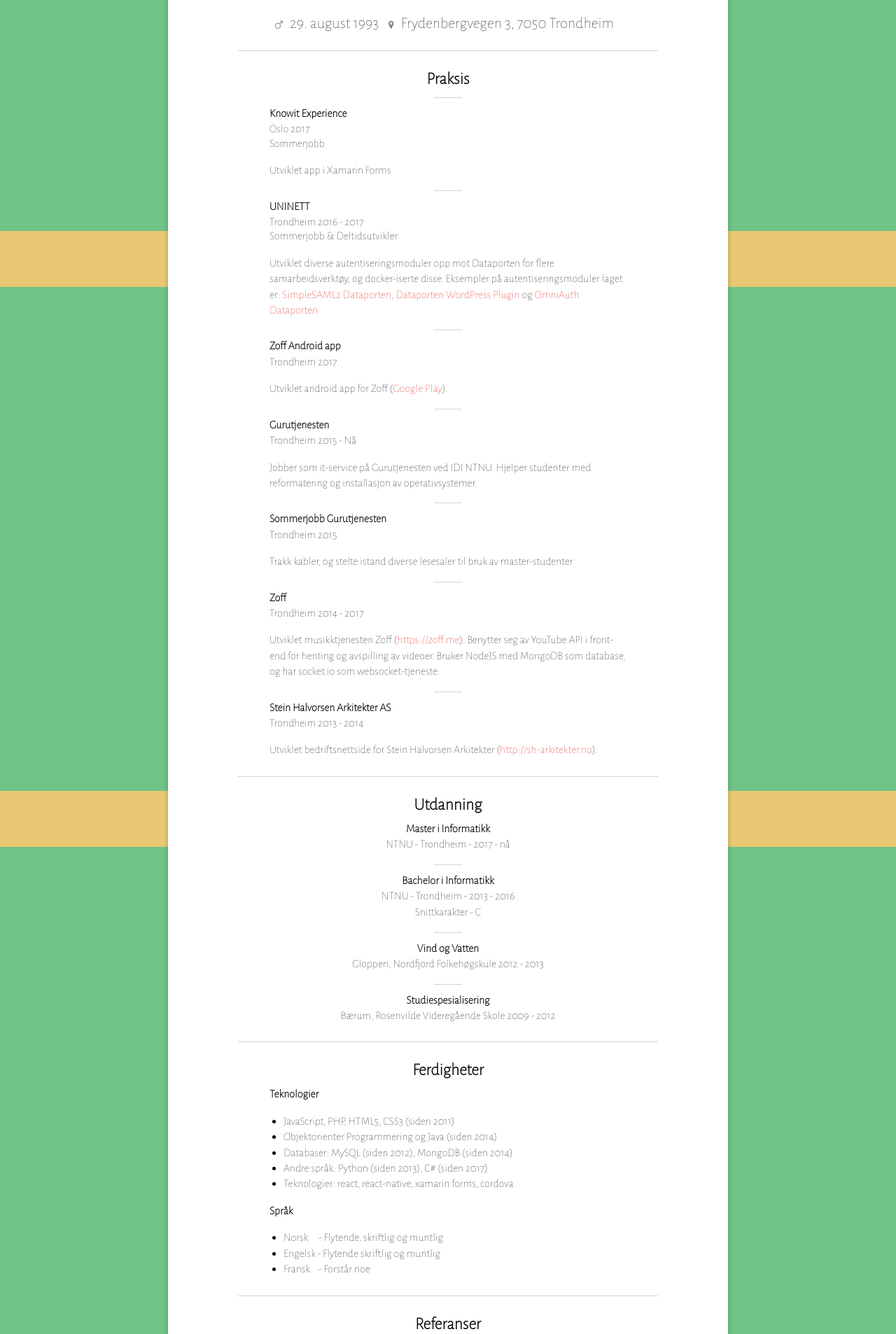
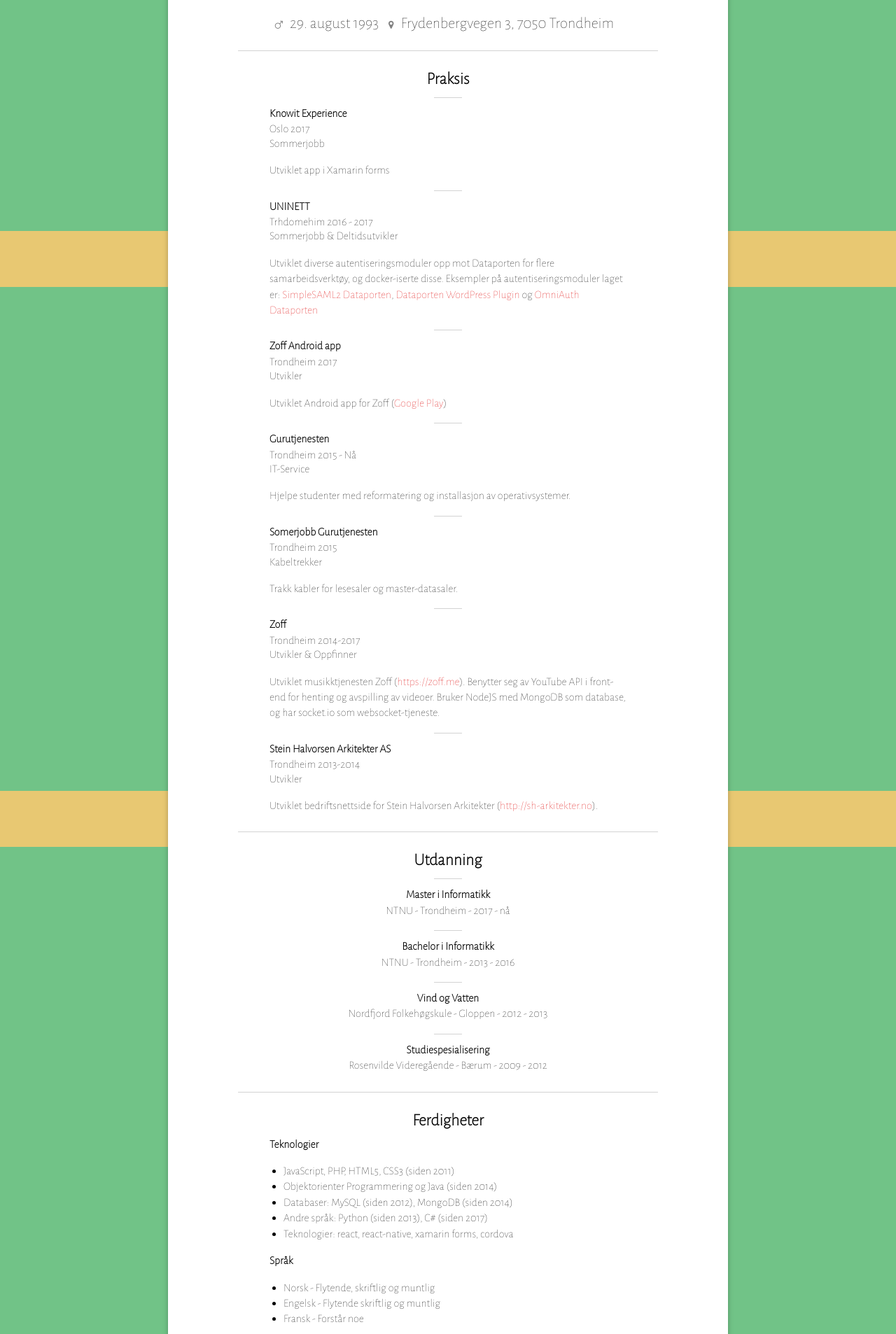
Before and after one commit to kasperrt/cv-template, a PHP site: page / in a window 1280 px wide. Shown: the part 390-2296 px from the top of the page at 70% size. Run offline with PHP 8.4, Linux system fonts and the light colour scheme.

Commit message:
More dynamic cv

```diff
--- a/index.html
+++ /dev/null
@@ -1,170 +0,0 @@
-<!DOCTYPE html>
-<html>
-  <head>
-    <title>CV Kasper Rynning-Tønnesen</title>
-    <link rel="stylesheet" href="style.css" />
-    <meta charset="utf-8" />
-    <link rel="stylesheet" href="font-awesome-4.6.3/css/font-awesome.min.css">
-    <script type="text/javascript">
-      window.addEventListener("load", function(){
-        document.getElementsByClassName("container-content")[0].style.opacity = 1;
-      });
-    </script>
-  </head>
-  <body>
-    <div class="container">
-      <div class="container-content">
-        <header>
-          <div class="me_picture"></div>
-          <span class="my_name">Kasper Rynning-Tønnesen</span>
-
-        </header>
-        <div class="way_contact">
-          <div class="contact_top">
-            <i class="fa fa-envelope-o" aria-hidden="true"></i><a class="mail padding10" href="mailto:kasper@kasperrt.no">kasper@kasperrt.no</a>
-            <i class="fa fa-phone" aria-hidden="true"></i><span class="phone padding10">+47 97 74 04 27</span>
-            <i class="fa fa-globe" aria-hidden="true"></i><a class="homepage padding10" href="http://kasperrt.no/#portfolio">kasperrt.no</a>
-          </div>
-          <div class="contact_bot">
-            <i class="fa fa-mars" aria-hidden="true"></i><span class="born padding10">29. august 1993</span>
-            <i class="fa fa-map-marker" aria-hidden="true"></i><span class="adress padding10">Frydenbergvegen 3, 7050 Trondheim</span>
-          </div>
-        </div>
-        <div class="portfolio">
-          <span class="small_header">Praksis</span>
-          <hr class="done_divider" />
-          <div class="knowit">
-            <p class="mini_header">Knowit Experience</p>
-            <p class="mini_header_date">Oslo 2017</p>
-            <p class="mini_header_title">Sommerjobb</p>
-	          <p class="intro">Utviklet app i Xamarin Forms</p>
-          </div>
-          <hr class="done_divider" />
-          <div class="uninett">
-            <p class="mini_header">UNINETT</p>
-            <p class="mini_header_date">Trondheim 2016 - 2017</p>
-            <p class="mini_header_title">Sommerjobb & Deltidsutvikler</p>
-	          <p class="intro">Utviklet diverse autentiseringsmoduler opp mot Dataporten for flere samarbeidsverktøy, og docker-iserte disse. Eksempler på autentiseringsmoduler laget er: <a href="https://github.com/UNINETT/simplesamlphp-module-dataportenoauth2">SimpleSAML2 Dataporten</a>, <a href="https://github.com/UNINETT/dataporten-wordpress-plugin">Dataporten WordPress Plugin</a> og <a href="https://github.com/UNINETT/omniauth-dataporten">OmniAuth Dataporten</a></p>
-          </div>
-          <hr class="done_divider" />
-          <div class="zoff">
-            <p class="mini_header">Zoff Android app</p>
-            <p class="mini_header_date">Trondheim 2017</p>
-            <p class="intro">Utviklet android app for Zoff (<a href="https://play.google.com/store/apps/details?id=zoff.me.zoff&hl=no">Google Play</a>). </p>
-          </div>
-          <hr class="done_divider" />
-          <div class="gurufast">
-            <p class="mini_header">Gurutjenesten</p>
-            <p class="mini_header_date">Trondheim 2015 - Nå</p>
-            <p class="intro">Jobber som it-service på Gurutjenesten ved IDI NTNU. Hjelper studenter med reformatering og installasjon av operativsystemer.</p>
-          </div>
-          <hr class="done_divider" />
-          <div class="gurusommer">
-            <p class="mini_header">Sommerjobb Gurutjenesten</p>
-            <p class="mini_header_date">Trondheim 2015</p>
-            <p class="intro">Trakk kabler, og stelte istand diverse lesesaler til bruk av master-studenter</p>
-          </div>
-          <hr class="done_divider" />
-          <div class="zoff">
-            <p class="mini_header">Zoff</p>
-            <p class="mini_header_date">Trondheim 2014 - 2017</p>
-            <p class="intro">Utviklet musikktjenesten Zoff (<a href="https://zoff.me">https://zoff.me</a>). Benytter seg av YouTube API i front-end for henting og avspilling av videoer. Bruker NodeJS med MongoDB som database, og har socket.io som websocket-tjeneste.</p>
-          </div>
-          <hr class="done_divider" />
-          <div class="stein">
-            <p class="mini_header">Stein Halvorsen Arkitekter AS</p>
-            <p class="mini_header_date">Trondheim 2013 - 2014</p>
-            <p class="intro">Utviklet bedriftsnettside for Stein Halvorsen Arkitekter (<a href="http://sh-arkitekter.no">http://sh-arkitekter.no</a>).</p>
-          </div>
-        </div>
-        <div class="education">
-          <span class="small_header">Utdanning</span>
-          <!--<div class="ntnu">
-            <p class="mini_header">Master i Informatikk</p>
-            <p class="mini_header_date">NTNU - Trondheim - 2016 til nå</p>
-          </div>
-          <hr class="done_divider" />-->
-          <div class="ntnu">
-            <p class="mini_header">Master i Informatikk</p>
-            <p class="mini_header_date">NTNU - Trondheim - 2017 - nå</p>
-          </div>
-          <hr class="done_divider" />
-          <div class="ntnu">
-            <p class="mini_header">Bachelor i Informatikk</p>
-            <p class="mini_header_date">NTNU - Trondheim - 2013 - 2016</p>
-            <p class="mini_header_grade">Snittkarakter - C</p>
-          </div>
-          <hr class="done_divider" />
-          <div class="fhs">
-            <p class="mini_header">Vind og Vatten</p>
-            <p class="mini_header_date">Gloppen, Nordfjord Folkehøgskule 2012 - 2013</p>
-          </div>
-          <hr class="done_divider" />
-          <div class="vgs">
-            <p class="mini_header">Studiespesialisering</p>
-            <p class="mini_header_date">Bærum, Rosenvilde Videregående Skole 2009 - 2012</p>
-          </div>
-        </div>
-        <div class="skills">
-          <span class="small_header">Ferdigheter</span>
-          <div class="skill_list">
-            <p class="mini_header">Teknologier</p>
-            <ul>
-              <li>
-                JavaScript, PHP, HTML5, CSS3 (siden 2011)
-              </li>
-              <li>
-                Objektorienter Programmering og Java (siden 2014)
-              </li>
-              <li>
-                Databaser: MySQL (siden 2012), MongoDB (siden 2014)
-              </li>
-              <li>
-                Andre språk: Python (siden 2013), C# (siden 2017)
-              </li>
-              <li>
-                Teknologier: react, react-native, xamarin forms, cordova
-              </li>
-            </ul>
-            <p class="mini_header">Språk</p>
-            <ul>
-              <li>
-                Norsk  &nbsp;&nbsp;&nbsp;&nbsp;- Flytende, skriftlig og muntlig
-              </li>
-              <li>
-                Engelsk - Flytende skriftlig og muntlig
-              </li>
-              <li>
-                Fransk &nbsp;&nbsp;&nbsp;- Forstår noe
-              </li>
-            </ul>
-          </div>
-        </div>
-        <div class="referanser">
-          <span class="small_header">Referanser</span>
-          <div class="knowit">
-            <p class="mini_header">Knowit Experience • Jan Petter Hoel</p>
-            <p class="mini_header_date">jan.petter.hoel@knowit.no</p>
-          </div>
-          <hr class="done_divider" />
-          <div class="uninett">
-            <p class="mini_header">UNINETT • Andreas Åkre Solberg</p>
-            <p class="mini_header_date">andreas.solberg@uninett.no</p>
-          </div>
-          <hr class="done_divider" />
-          <div class="gurutjenesten">
-            <p class="mini_header">Gurutjenesten • Anders Christensen</p>
-            <p class="mini_header_date">anders@idi.ntnu.no</p>
-          </div>
-          <hr class="done_divider" />
-          <div class="steinhalvorsen">
-            <p class="mini_header">SH-Arkitekter • Asgeir Stordal</p>
-            <p class="mini_header_date">asgeir@sh-arkitekter.no</p>
-          </div>
-          <hr class="done_divider" />
-          <a href="javascript:window.print()" class="print">Last ned som PDF</a>
-        </div>
-      </div>
-    </div>
-  </body>
-</html>
--- /dev/null
+++ b/index.php
@@ -0,0 +1,97 @@
+<?php
+  $data = file_get_contents('data.json');
+  $data = json_decode($data, true);
+
+  if(substr( $data["website"], 0, 4 ) === "http") {
+    $data["website_link"] = $data["website"];
+  } else {
+    $data["website_link"] = "http://" . $data["website"];
+  }
+?>
+
+<!DOCTYPE html>
+<html>
+  <head>
+    <title>CV Kasper Rynning-Tønnesen</title>
+    <link rel="stylesheet" href="style.css" />
+    <meta charset="utf-8" />
+    <link rel="stylesheet" href="font-awesome-4.6.3/css/font-awesome.min.css">
+    <script type="text/javascript">
+      window.addEventListener("load", function(){
+        document.getElementsByClassName("container-content")[0].style.opacity = 1;
+      });
+    </script>
+  </head>
+  <body style="<?php echo $data["background"]; ?>">
+    <div class="container">
+      <div class="container-content">
+        <header>
+          <div class="me_picture" style="background: url('<?php echo $data["image"]; ?>') no-repeat;"></div>
+          <span class="my_name"><?php echo $data["name"]; ?></span>
+
+        </header>
+        <div class="way_contact">
+          <div class="contact_top">
+            <i class="fa fa-envelope-o" aria-hidden="true"></i><a class="mail padding10" href="mailto:<?php echo $data["email"]; ?>"><?php echo $data["email"]; ?></a>
+            <i class="fa fa-phone" aria-hidden="true"></i><span class="phone padding10"><?php echo $data["phone"]; ?></span>
+            <i class="fa fa-globe" aria-hidden="true"></i><a class="homepage padding10" href="http://<?php echo $data["website_link"]; ?>"><?php echo $data["website"]; ?></a>
+          </div>
+          <div class="contact_bot">
+            <i class="fa fa-mars" aria-hidden="true"></i><span class="born padding10"><?php echo $data["born"]; ?></span>
+            <i class="fa fa-map-marker" aria-hidden="true"></i><span class="adress padding10"><?php echo $data["address"]; ?></span>
+          </div>
+        </div>
+        <div class="portfolio">
+          <span class="small_header">Praksis</span>
+          <?php foreach($data["work"] as $work): ?>
+            <hr class="done_divider" />
+            <div class="<?php echo $work["slug"]; ?>">
+              <p class="mini_header"><?php echo $work["name"]; ?></p>
+              <p class="mini_header_date"><?php echo $work["when_where"]; ?></p>
+              <p class="mini_header_title"><?php echo $work["title"]; ?></p>
+  	          <p class="intro"><?php echo $work["description"]; ?></p>
+            </div>
+          <?php endforeach; ?>
+        </div>
+        <div class="education">
+          <span class="small_header">Utdanning</span>
+          <?php foreach($data["education"] as $education): ?>
+            <hr class="done_divider" />
+            <div class="<?php echo $education["slug"]; ?>">
+              <p class="mini_header"><?php echo $education["title"]; ?></p>
+              <p class="mini_header_date"><?php echo $education["when_where"]; ?></p>
+            </div>
+          <?php endforeach; ?>
+        </div>
+        <div class="skills">
+          <span class="small_header">Ferdigheter</span>
+          <div class="skill_list">
+            <p class="mini_header">Teknologier</p>
+            <ul>
+              <?php foreach($data["skills"]["technologies"] as $description): ?>
+                <li><?php echo $description; ?></li>
+              <?php endforeach; ?>
+            </ul>
+            <p class="mini_header">Språk</p>
+            <ul>
+              <?php foreach($data["skills"]["languages"] as $lang): ?>
+                <li><?php echo $lang; ?></li>
+              <?php endforeach; ?>
+            </ul>
+          </div>
+        </div>
+        <div class="referanser">
+          <span class="small_header">Referanser</span>
+          <?php foreach($data["references"] as $ref): ?>
+            <div class="<?php echo $ref["slug"]; ?>">
+              <p class="mini_header"><?php echo $ref["name"]; ?></p>
+              <p class="mini_header_date"><?php echo $ref["email"]; ?></p>
+            </div>
+            <hr class="done_divider" />
+          <?php endforeach; ?>
+          <a href="javascript:window.print()" class="print">Last ned som PDF</a>
+        </div>
+      </div>
+    </div>
+  </body>
+</html>
--- a/style.css
+++ b/style.css
@@ -54,9 +54,9 @@ header{
   -webkit-border-radius: 150px;
   -moz-border-radius: 150px;
   border-radius: 150px;
-  background: url(me.jpg) no-repeat;
-  background-position: center;
-  background-size: 160%;
+  /*background: url(me.jpg) no-repeat;*/
+  background-position: center !important;
+  background-size: 160% !important;
   margin: auto;
   margin-bottom:20px;
 }
```
Also changed, not shown: data.json (added, +120 -0 lines).
